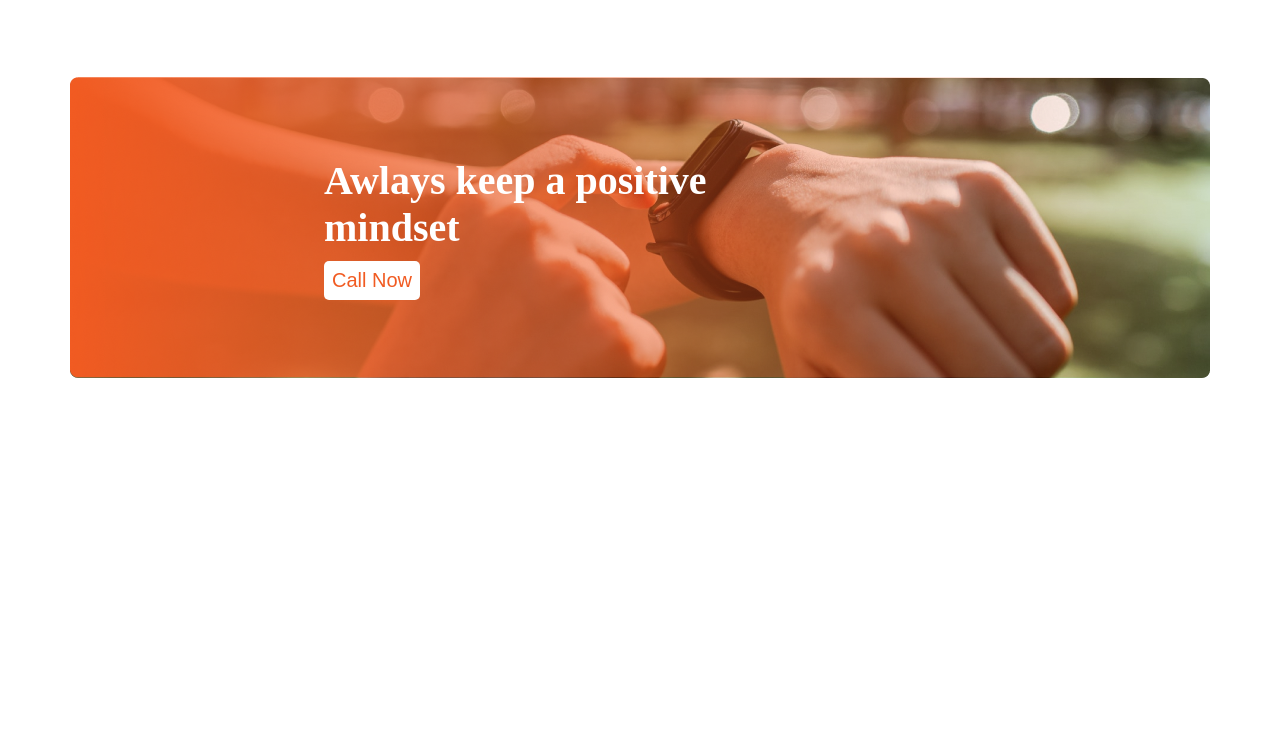
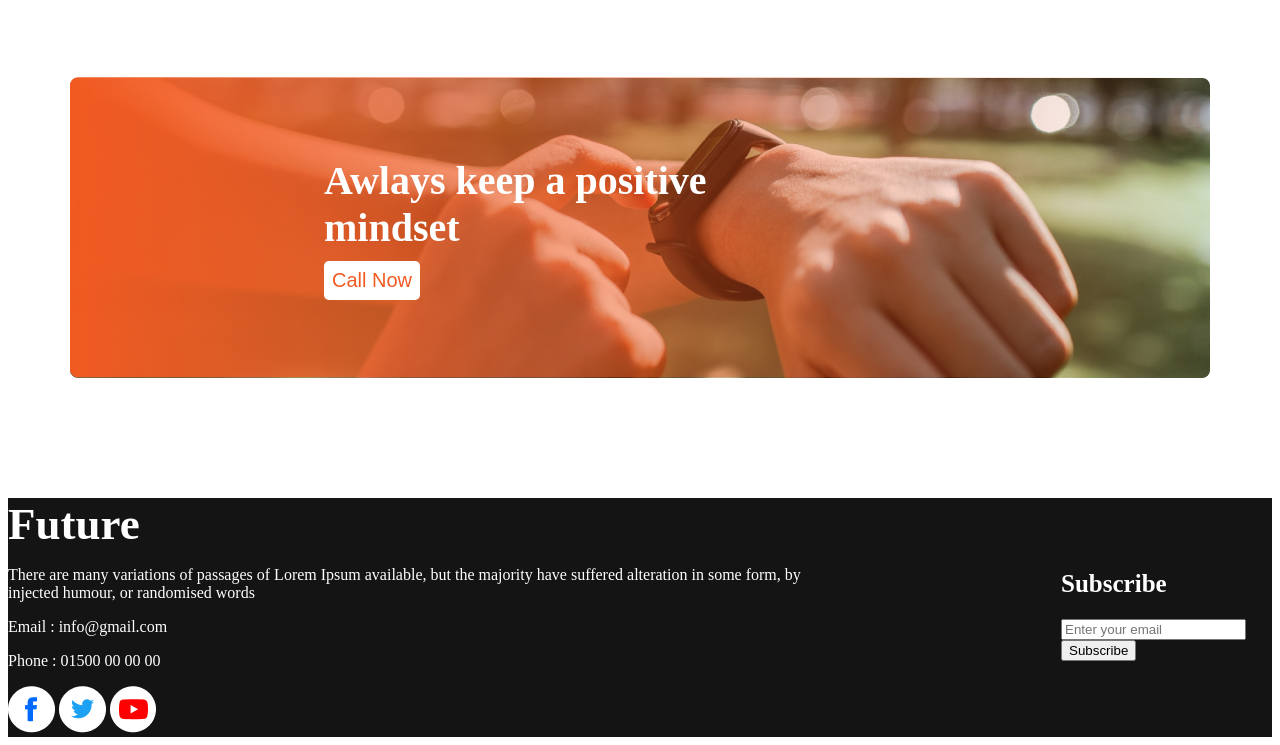
Before and after one commit to ahamedraju1/new-year-new-me-2, a plain HTML site: page index.html in a window 1280 px wide. Shown: the part 1886-2631 px from the top of the page. Before the commit the page ends 2272 px from the top, so only its background shows below. Drawn offline with Linux system fonts and the light colour scheme.

Commit message:
added a footer part and content

```diff
--- a/index.html
+++ b/index.html
@@ -92,8 +92,30 @@
     </section>
    </main>
 
-    <footer>
+    <footer class="footer">
 
+            <h2 class="footer-title">Future</h2>
+         <div class="footer-column">
+            <div class="footer-description">
+                <p>
+                    There are many variations of passages of Lorem Ipsum available, but the majority have suffered alteration in some form, by injected humour, or randomised words
+                 </p>
+                 <p class="type-email">Email : info@gmail.com</p>
+                 <p class="contact">Phone : 01500 00 00 00</p>
+                 <div>
+                    <img src="images/icons/fb.png" alt="">
+                    <img src="images/icons/twitter.png" alt="">
+                    <img src="images/icons/youtube.png" alt="">
+                 </div>
+
+            </div>
+
+          <div class="footer-column2">
+            <h2 class="sub-title">Subscribe</h2>
+            <input type="email" name="" id="" placeholder="Enter your email">
+            <button>Subscribe</button>
+          </div>
+        </div>
     </footer>
 </body>
 
--- a/styles/styles.css
+++ b/styles/styles.css
@@ -109,3 +109,32 @@
     color: #F15B22;
     margin-top: 10px;
 }
+/* footer styles */
+
+.footer{
+    margin-top: 120px;
+    background-color: #151414;
+
+}
+.footer-title{
+    font-size: 45px;
+    color: #FFFFFF;
+    margin: 0 auto;
+}
+.footer-column{
+    display: flex;
+    gap: 220px;
+}
+.footer-description{
+     color: #FFFFFF;
+     font-size: 16px;
+}
+.footer-column2{
+
+}
+
+.sub-title{
+    font-size: 25px;
+    color: #FFFFFF;
+
+}
```
